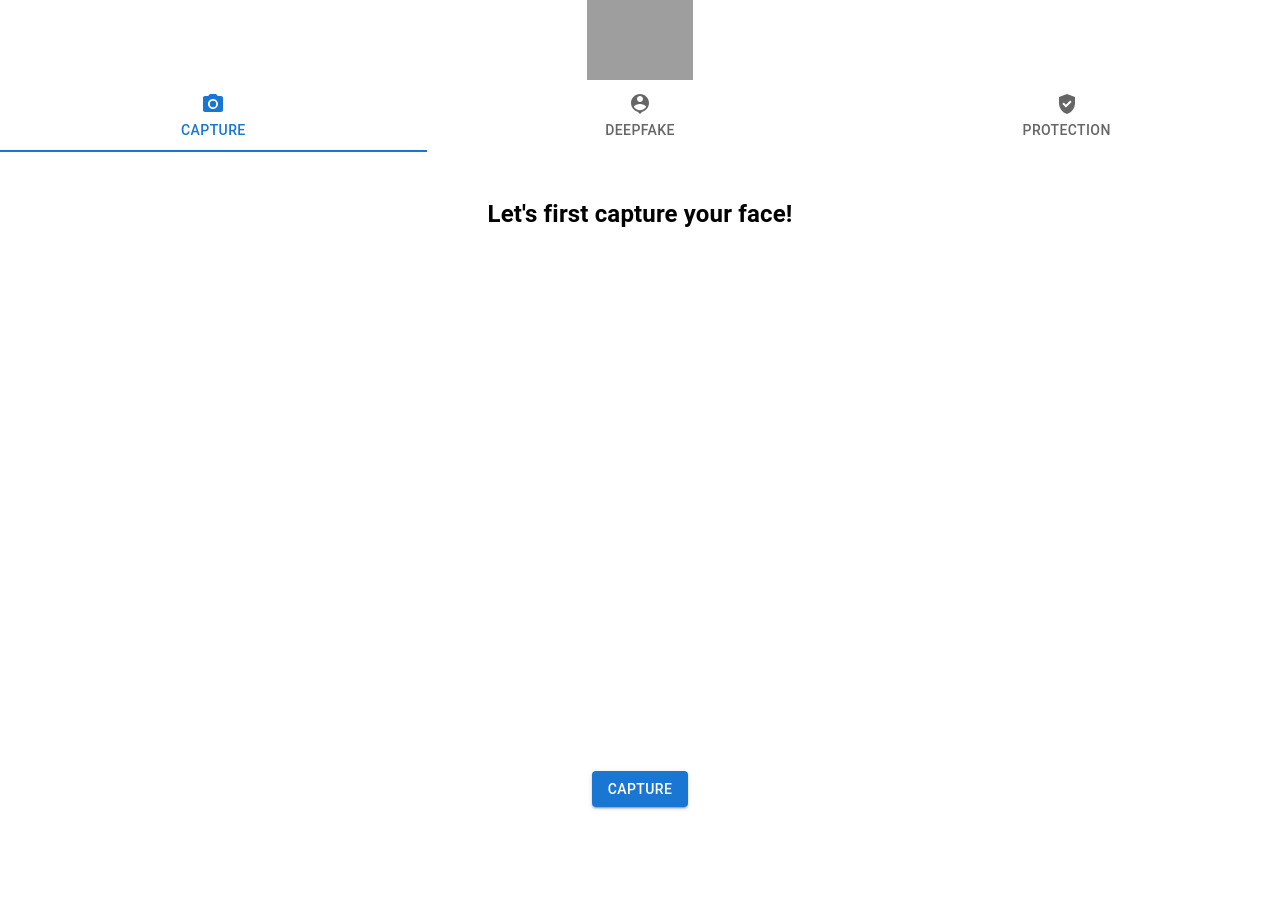
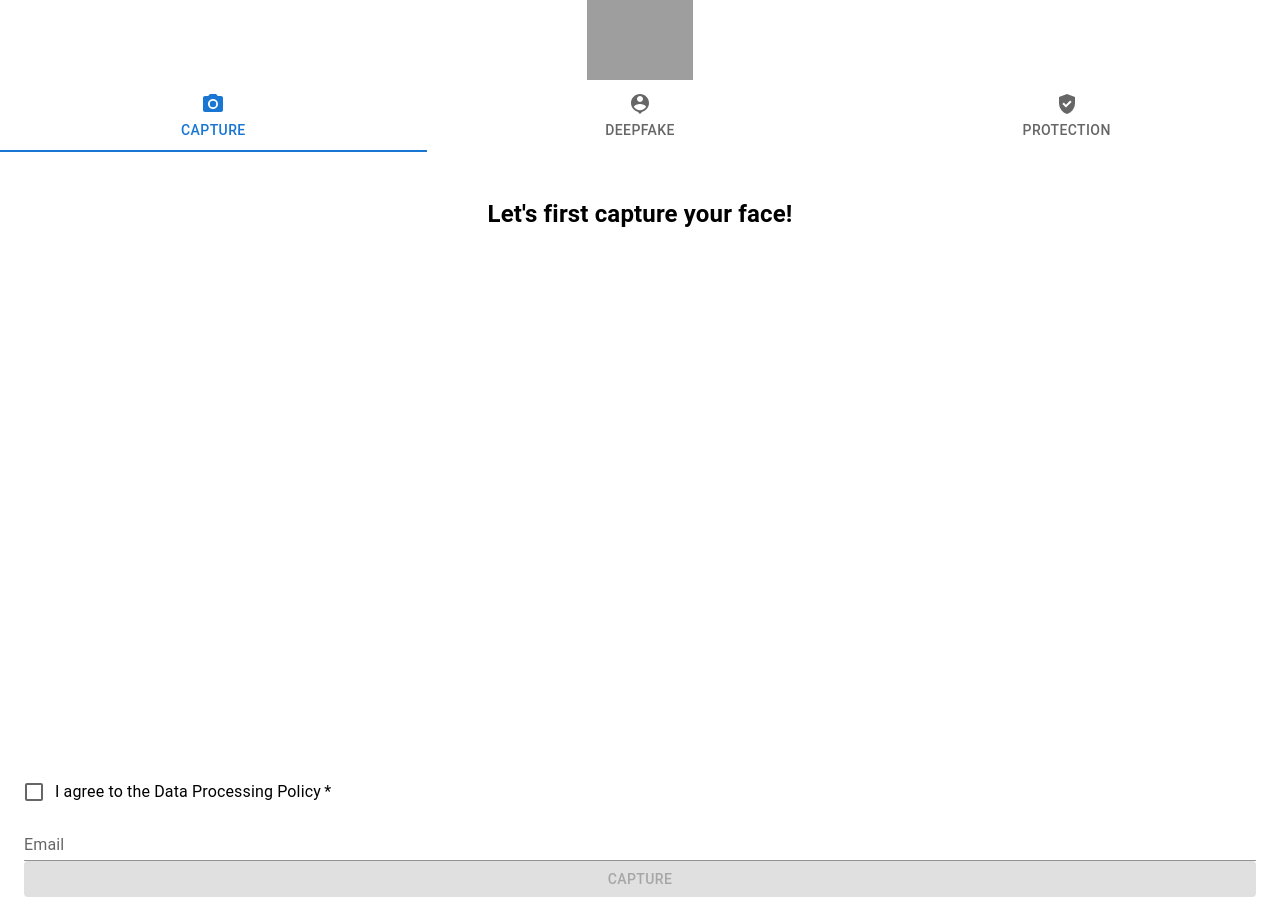
Before and after one commit to yamizi/svalinn_demo, a React (Create React App) app: page / in a window 1280 px wide. Before the commit the page ends 831 px from the top, so only its background shows below. Built offline with nearby package versions, Linux system fonts and the light colour scheme; no server answers; grey boxes are pictures that could not be loaded.

Commit message:
Added Data Processing policy

```diff
--- a/src/components/CameraCapture.tsx
+++ b/src/components/CameraCapture.tsx
@@ -2,7 +2,10 @@ import React, { useState } from 'react'
 import Webcam from 'react-webcam'
 import Button from '@mui/material/Button';
 
-import {handleConnect} from "../service/utils";
+import FormGroup from '@mui/material/FormGroup';
+import FormControlLabel from '@mui/material/FormControlLabel';
+import Checkbox from '@mui/material/Checkbox';
+import TextField from '@mui/material/TextField';
 
 import {handleUpload} from '../service/firebase'
 import {genUniqueId, urltoFile} from "../service/utils";
@@ -14,15 +17,20 @@ const videoConstraints = {
 }
 // @ts-ignore
 const CameraCapture = ({setCamera}) => {
-  const [picture, setPicture] = useState('')
-
+  const [picture, setPicture] = useState('');
+  const [email, setEmail] = useState('');
+  const [formAccept, setFormAccept] = useState(false)
 
   const webcamRef = React.useRef(null)
+
+    const handleCheckboxChange = (event: React.ChangeEvent<HTMLInputElement>) => {
+        setFormAccept(event.target.checked);
+      };
 
   const capture = React.useCallback(() => {
     // @ts-ignore
       const pictureSrc = webcamRef.current.getScreenshot()
-      const pictureName = genUniqueId()+".png"
+      const pictureName = email+"_"+genUniqueId()+".png"
       //console.log(pictureSrc)
 
       urltoFile(pictureSrc, pictureName,'image/png')
@@ -83,15 +91,28 @@ const CameraCapture = ({setCamera}) => {
             Retake
           </Button>
         ) : (
+
+            <FormGroup>
+
+              <FormControlLabel required control={<Checkbox checked={formAccept} onChange={handleCheckboxChange} />} label="I agree to the Data Processing Policy" />
+                <TextField id="standard-basic" label="Email" value={email}
+  onChange={(event: React.ChangeEvent<HTMLInputElement>) => {
+    setEmail(event.target.value);
+  }} variant="standard" />
+
                 <Button variant="contained"
                     onClick={(e) => {
                       e.preventDefault()
                       capture()
                     }}
                     className="btn btn-danger"
+                        disabled={!formAccept || email.length<5}
                   >
                     Capture
                   </Button>
+            </FormGroup>
+
+
         )}
       </div>
     </div>
```
Lines whose indentation alone changed are shown as unchanged.
